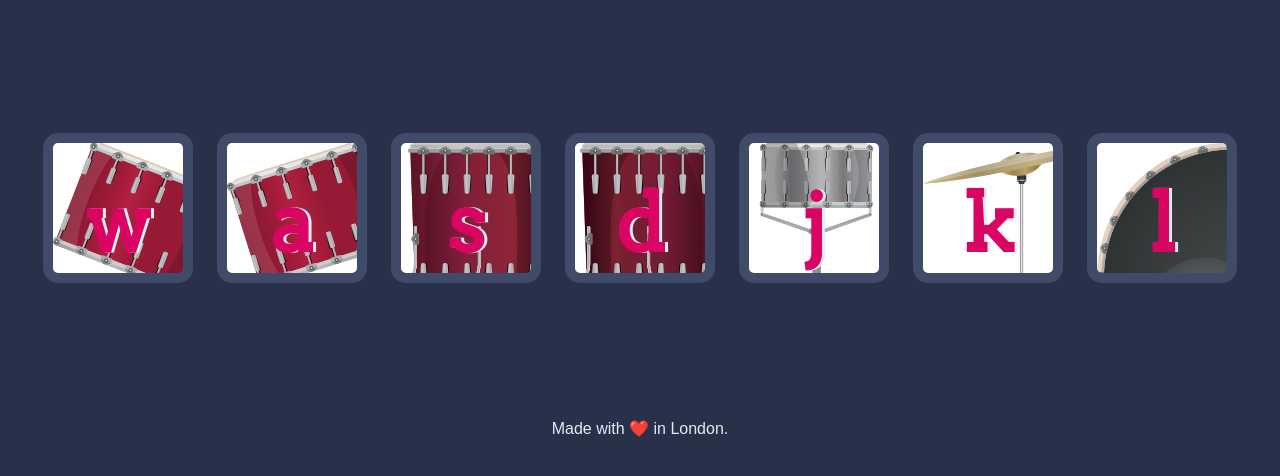
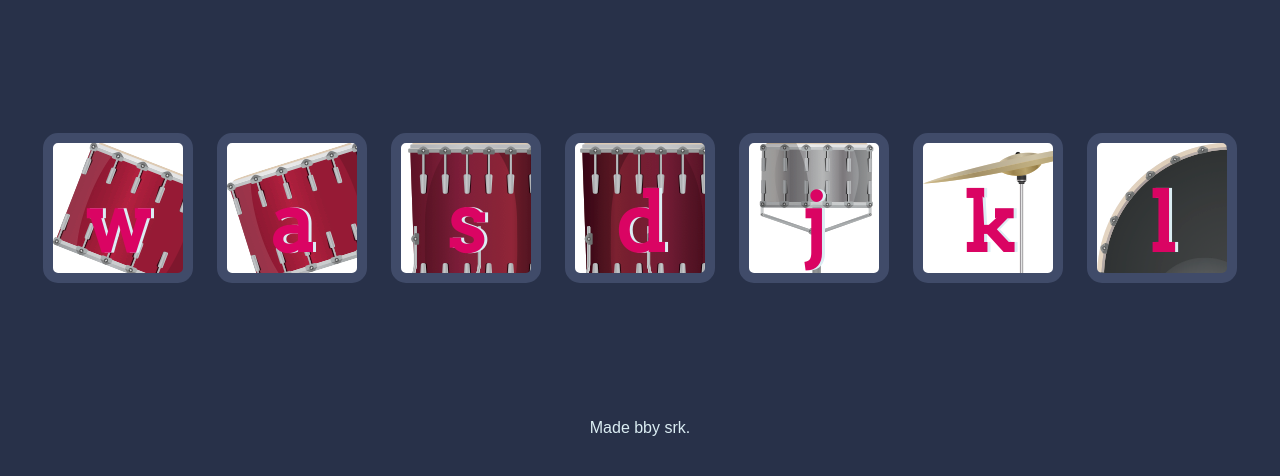
Before and after one commit to srktheman000/Drum-Kit-Completed, a plain HTML site: page index.html in a window 1280 px wide. Shown: the part 156-632 px from the top of the page. Drawn offline with Linux system fonts and the light colour scheme.

Commit message:
commit to main

```diff
--- a/index.html
+++ b/index.html
@@ -24,7 +24,7 @@
 <script src="index.js" charset="utf-8"></script>
 
 <footer>
-  Made with ❤️ in London.
+  Made bby srk.
 </footer>
 </body>
 </html>
```
